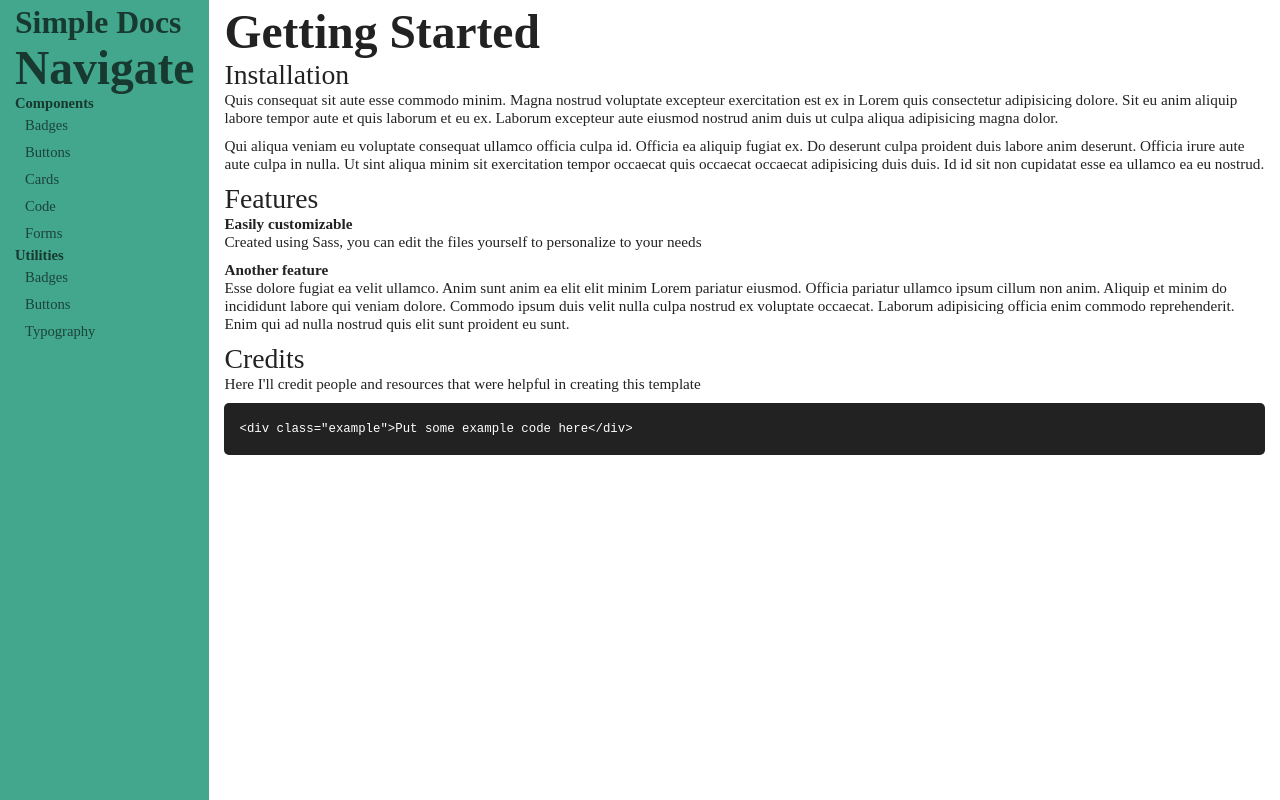
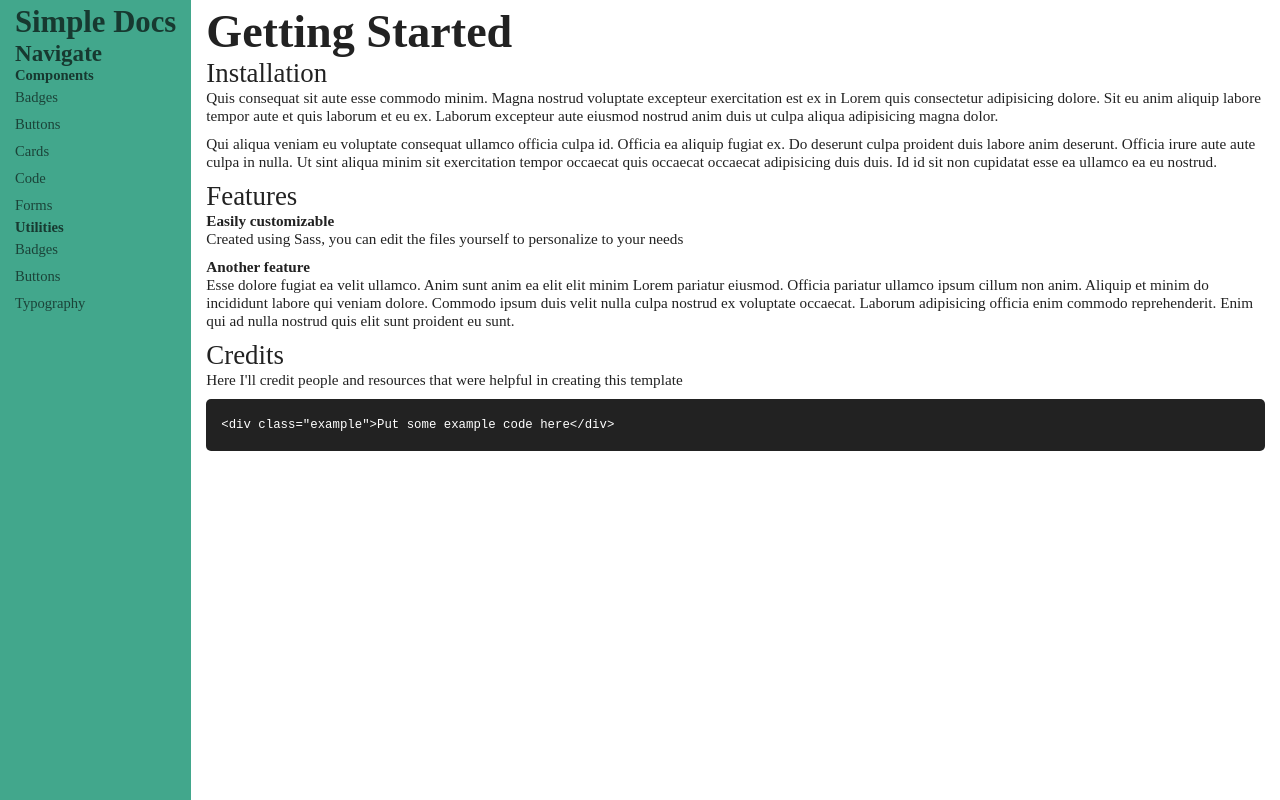
Before and after one commit to daniellenall/simple-docs, a website: page index.html in a window 1280 px wide. Drawn offline with Linux system fonts and the light colour scheme.

Commit message:
Heading sizes changed

```diff
--- a/sass/base/_typography.scss
+++ b/sass/base/_typography.scss
@@ -6,15 +6,15 @@ body {
     color: $color-gray-4;
 }
 h1 {
-    font-size: 2rem;
+    font-size: 2em;
 }
 
 h2 {
-    font-size: 3rem;
+    font-size: 3em;
 }
 
 h3 {
-    font-size: 1.75rem;
+    font-size: 1.75em;
     font-weight: 400;
 }
 
--- a/sass/components/_sidebar-menu.scss
+++ b/sass/components/_sidebar-menu.scss
@@ -1,13 +1,11 @@
 .sidebar-menu {
     list-style-type: none;
 
-    .heading {
-        font-size: 12px;
-    }
+
     .link {
         display: block;
         list-style-type: none;
-        padding: 5px 10px;
+        padding: 5px 0px 5px 0px;
         transition: background-color 0.5s;
         &:not(.title) {
             &:hover {
--- a/sass/layout/_layout.scss
+++ b/sass/layout/_layout.scss
@@ -8,6 +8,10 @@
 .sidebar {
     flex-shrink: 0;
     overflow-y: auto;
+
+    .heading {
+        font-size: 1.5em;
+    }
 }
 
 .main {
```
Also changed, not shown: css/main.css.
